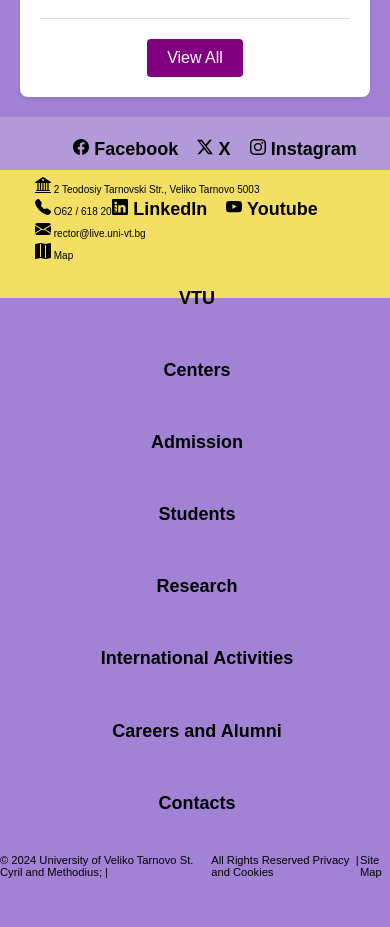
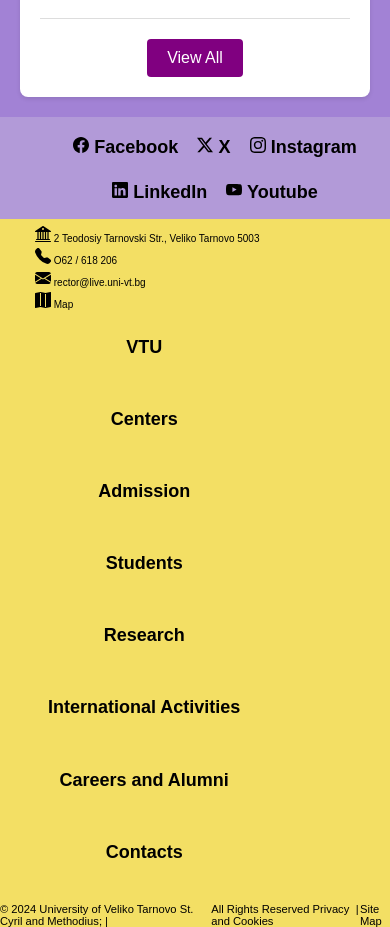
Before and after one commit to lyubomir2712/University-front-page, a React (Vite) app in the folder VTU-front-page/: page / in a window 390 px wide. Shown: the part 7493-8420 px from the top of the page. Before the commit the page ends 8371 px from the top, so only its background shows below. Built offline with nearby package versions, Linux system fonts and the light colour scheme.

Commit message:
Made the footer responsive

```diff
--- a/VTU-front-page/src/Components/Footer/Footer.jsx
+++ b/VTU-front-page/src/Components/Footer/Footer.jsx
@@ -45,14 +45,15 @@ function Footer() {
                 <div className={styles.Container}>
                     <table className={styles.Contacts}>
                         <tr>
-                            <td><img src={BankLogo} alt={"Bank logo"}/> {t("Ул. „Теодосий Търновски“ №2, Велико Търново 5003")}
+                            <td><img src={BankLogo}
+                                     alt={"Bank logo"}/> {t("Ул. „Теодосий Търновски“ №2, Велико Търново 5003")}
                             </td>
                         </tr>
                         <tr>
                             <td><img src={TelephoneLogo} alt={"Telephone logo"}/> О62 / 618 206</td>
                         </tr>
                         <tr>
-                            <td><img src={EmailLogo} alt={"Email logo"}/> rector@live.uni-vt.bg</td>
+                        <td><img src={EmailLogo} alt={"Email logo"}/> rector@live.uni-vt.bg</td>
                         </tr>
                         <tr>
                             <td><img src={MapLogo} alt={"Map logo"}/> {t("Карта")}</td>
--- a/VTU-front-page/src/Components/Footer/Footer.module.css
+++ b/VTU-front-page/src/Components/Footer/Footer.module.css
@@ -1,31 +1,48 @@
-.footer{
-
-}
 
 .upperFooter{
-    height: 6vh;
+    height: auto;
     width: 100%;
     background-color: #b29ad8;
-    padding-top: 0.1rem;
-    padding-bottom: 0;
+    padding-top: 1rem;
+    padding-bottom: 1rem;
+    margin: 0;
+    box-sizing: border-box;
 }
 
 .lowerFooter{
-    height: 8rem;
+    min-height: 8vh;
+    height: auto;
     width: 100%;
     background-color: #f3df64;
+    margin:0;
+    padding: 0;
+    box-sizing: border-box;
+}
+.upperFooterList li {
+    margin: 0; /* Ensure no margin */
 }
 
 .lowerFooter p{
     display: flex;
     justify-content: center;
-    margin-top: 0;
+    /*margin-top: 0;*/
+    margin: 0;
 }
 
 .Contacts{
     padding-top: 1%;
     font-size: 10px;
     padding-left: 2rem;
+    margin: 0;
+}
+
+.Container {
+    margin: 0; /* Ensure no margin */
+    padding: 0; /* Ensure no padding */
+}
+
+.AdditionsText {
+    margin: 0; /* Ensure no margin */
 }
 
 .upperFooterList{
@@ -34,6 +51,9 @@
     flex-wrap: wrap;
     justify-content: center;
     align-items: center;
+
+
+    margin: 0;
 }
 
 
@@ -117,10 +137,3 @@
 .link:hover::before {
     transform: scaleX(1);
 }
-
-.Container ul{
-    margin-left: 3.3rem;
-    /*clip-path: polygon(0 0, 100% 0, 90% 50%, 100% 100%, 0 100%);*/
-
-    border-radius: 0.5rem;
-}
```
